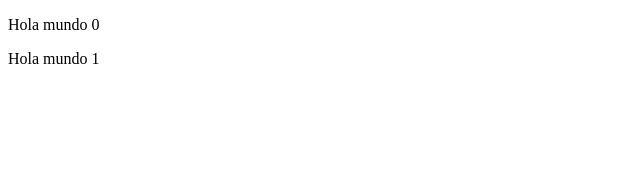
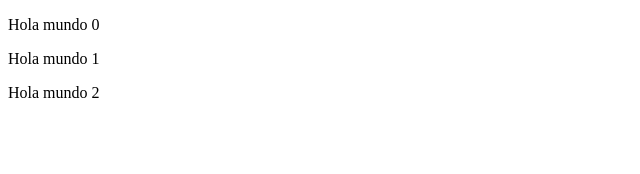
Before and after one commit to wilmer-morales/proAngularA, an Angular app: page / in a window 1280 px wide. Shown: the top 174 px of the page, without its empty margins (0-640 px from the left). Built offline with nearby package versions, Linux system fonts and the light colour scheme.

Commit message:
se agrego hola mundo 2

```diff
--- a/src/app/app.component.html
+++ b/src/app/app.component.html
@@ -1,2 +1,3 @@
 <p>Hola mundo 0</p>
 <p>Hola mundo 1</p>
+<p>Hola mundo 2</p>
```
